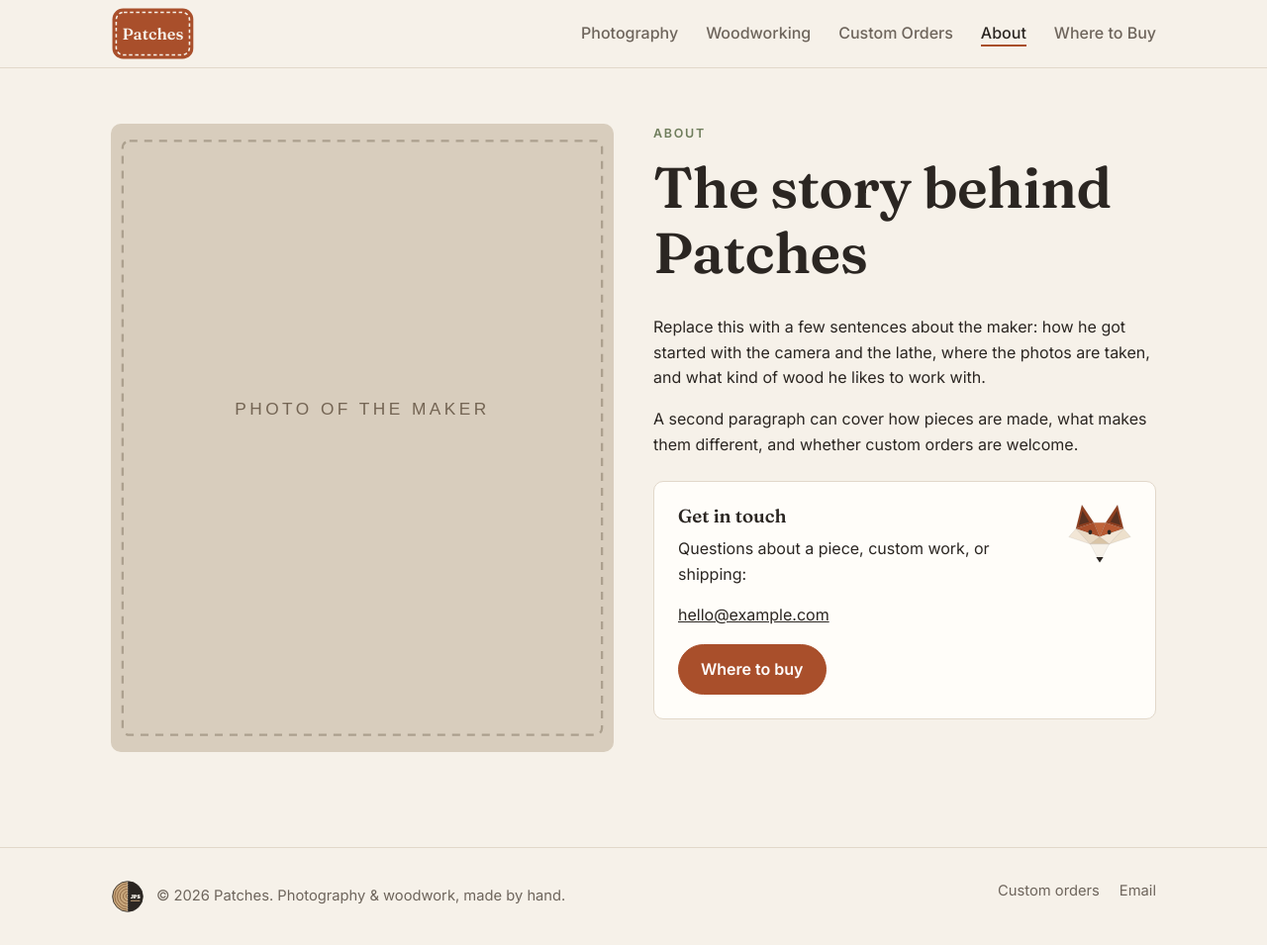
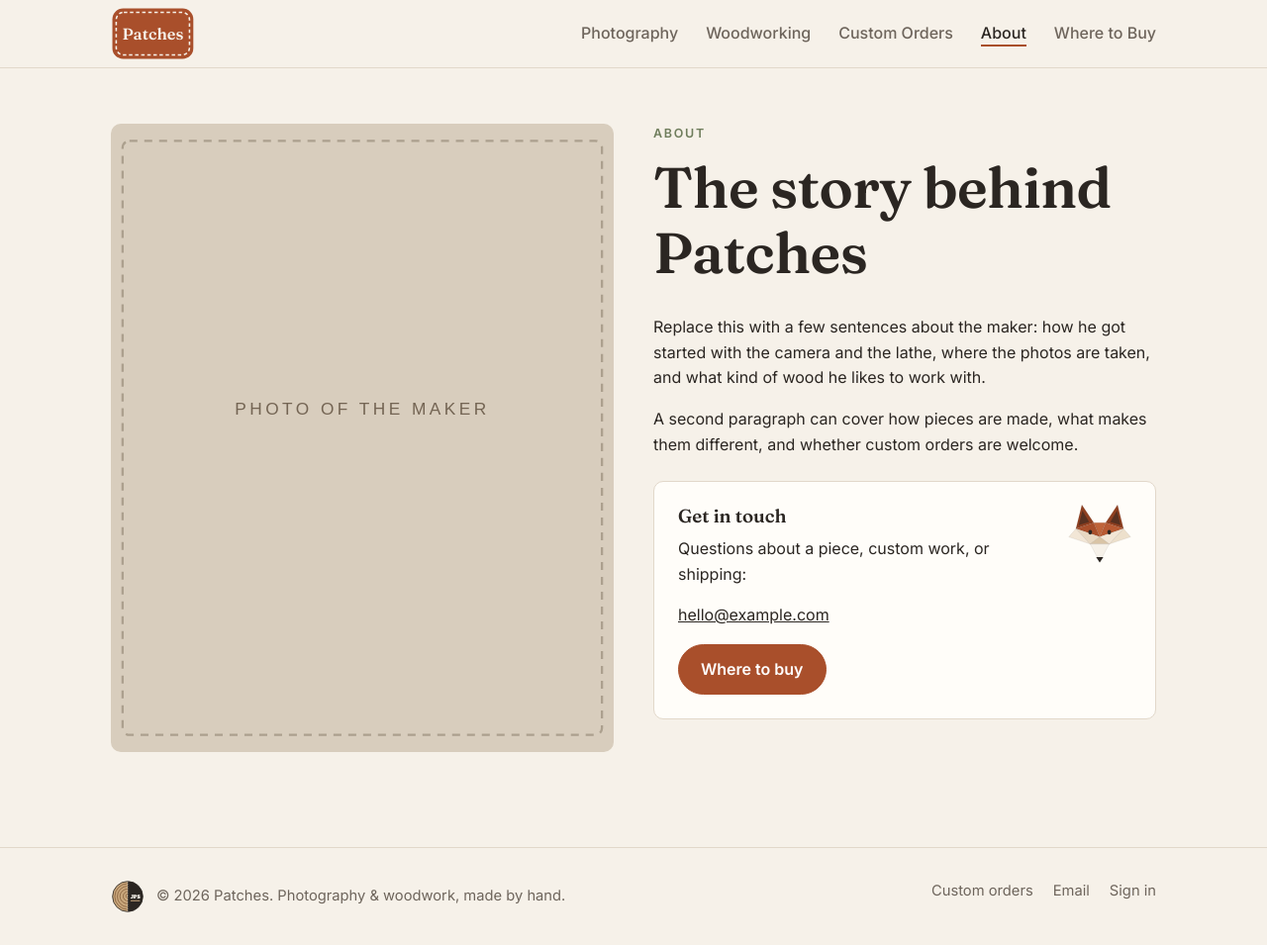
Before and after one commit to Jstrang8687/patches, a plain HTML site: page about.html in a window 1280 px wide. Shown: the whole page at 99% size. Drawn offline with Linux system fonts and the light colour scheme.

Commit message:
Add a Sign in link to the footer of every page
Co-Authored-By: Claude Opus 5.5 <noreply@anthropic.com>

```diff
--- a/about.html
+++ b/about.html
@@ -84,6 +84,7 @@
         <a href="#" data-shop="etsy">Etsy</a>
         <a href="#" data-instagram target="_blank" rel="noopener">Instagram</a>
         <a href="#" data-email>Email</a>
+        <a href="admin/">Sign in</a>
       </nav>
     </div>
   </footer>
```
Also changed, not shown: custom.html (+1 -0 lines), index.html (+1 -0 lines), photography.html (+1 -0 lines), woodworking.html (+1 -0 lines).
